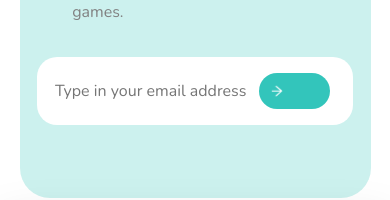
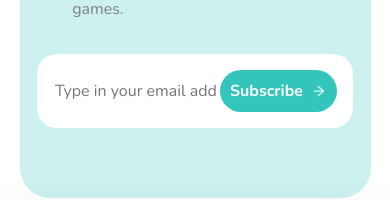
Before and after one commit to Mobius-Org/frontend, a React (Create React App) app: page / in a window 390 px wide. Shown: the part 2516-2716 px from the top of the page. Built offline with nearby package versions, Linux system fonts and the light colour scheme; no server answers.

Commit message:
added responsiveness to dashboard pages

```diff
--- a/src/layout/dashBoardLayout/index.js
+++ b/src/layout/dashBoardLayout/index.js
@@ -46,9 +46,8 @@ const Main = styled.main`
     max-width: 95%;
     margin: 0 auto;
   }
-  @media (min-width: 769px) and (max-width: 1200px) {
+  @media (min-width: 769px) and (max-width: 1350px) {
     max-width: 90%;
-    border: 1px solid green;
     margin: 0 auto;
   }
 `;
--- a/src/pages/dashboard/components/ourcourses/index.js
+++ b/src/pages/dashboard/components/ourcourses/index.js
@@ -5,6 +5,7 @@ import { CourseCard } from "../../../../component";
 
 const OurCourses = ({ text, data, func }) => {
   const courses = data;
+  console.log(courses);
   return (
     <Container>
       <OurProgramsWrapper>
--- a/src/pages/dashboard/components/overview/index.js
+++ b/src/pages/dashboard/components/overview/index.js
@@ -114,7 +114,6 @@ const OverviewWrap = styled.div`
   display: flex;
   flex-direction: column;
   gap: 2rem;
-  border: 1px solid red;
 `;
 
 const Banner = styled.div`
--- a/src/pages/landingpage/component/newsletter/index.js
+++ b/src/pages/landingpage/component/newsletter/index.js
@@ -1,9 +1,44 @@
-import React from "react";
+import React, { useState } from "react";
+import { toast } from "react-toastify";
 import styled from "styled-components";
+import mobiusApp from "../../../../api/mobiusApp";
 import { colors } from "../../../../colors";
 import { Button } from "../../../../component";
 
 const Newsletter = () => {
+  const [email, setEmail] = useState("");
+  const [loading, setLoading] = useState(false);
+  const handleSubscription = async () => {
+    setLoading(true);
+    try {
+      const response = await mobiusApp.post("/users/subscribe", {
+        email,
+      });
+
+      setLoading(false);
+      document.getElementById("sId").textContent = " ";
+      toast.success(response?.data?.message, {
+        position: "top-center",
+        autoClose: 5000,
+        hideProgressBar: false,
+        closeOnClick: true,
+        pauseOnHover: true,
+        draggable: true,
+        progress: undefined,
+      });
+    } catch (err) {
+      setLoading(false);
+      toast.error(err?.response?.data?.message, {
+        position: "top-center",
+        autoClose: 5000,
+        hideProgressBar: false,
+        closeOnClick: true,
+        pauseOnHover: true,
+        draggable: true,
+        progress: undefined,
+      });
+    }
+  };
   return (
     <Container>
       <NewLetterWraper>
@@ -18,12 +53,21 @@ const Newsletter = () => {
           </p>
         </div>
         <NewsletterInput>
-          <input type="text" placeholder="Type in your email address here" />
-          <Button
-            bgColor={colors.secondary80}
-            text={"Subscribe"}
-            className="button"
+          <input
+            type="text"
+            value={email}
+            id="sId"
+            loadingState={loading}
+            onChange={(e) => setEmail(e.target.value)}
+            placeholder="Type in your email address here"
           />
+          <span onClick={handleSubscription}>
+            <Button
+              bgColor={colors.secondary80}
+              text={"Subscribe"}
+              className="button"
+            />
+          </span>
         </NewsletterInput>
       </NewLetterWraper>
     </Container>
```
